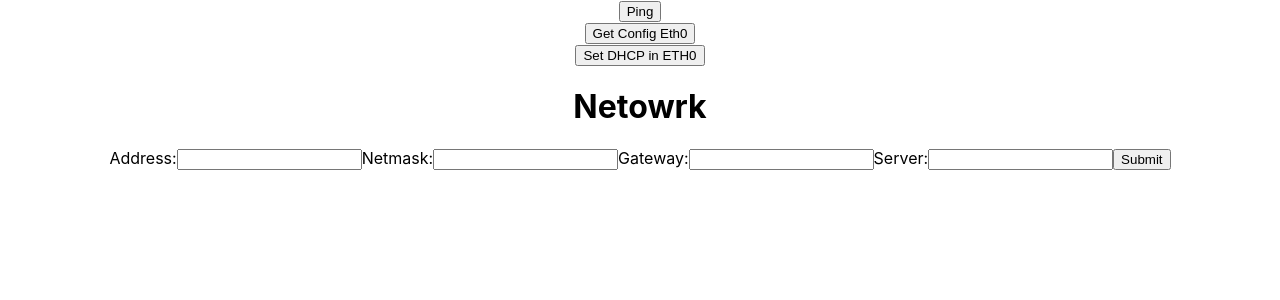
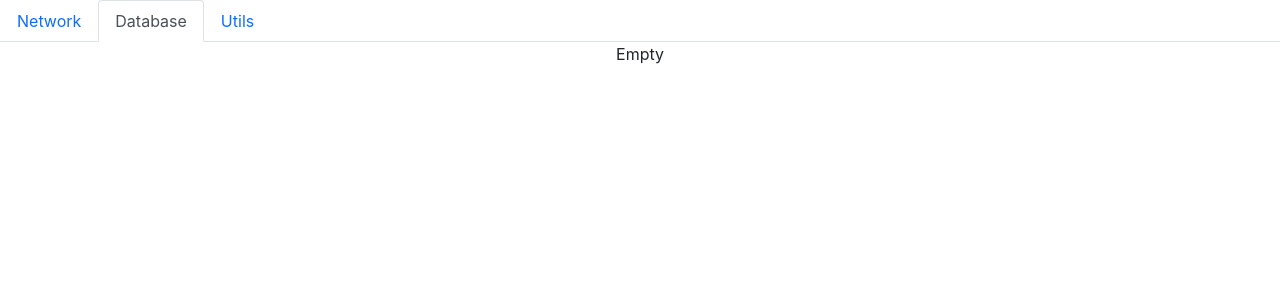
Before and after one commit to hiramzunig4/tryouts, a React (Create React App) app in the folder lv-react-ui/: page / in a window 1280 px wide. Shown: the top 300 px of the page. Built offline with nearby package versions, Linux system fonts and the light colour scheme.

Commit message:
utilizando bootstrap react para ir mejorando las formas

```diff
--- a/lv-react-ui/package.json
+++ b/lv-react-ui/package.json
@@ -6,7 +6,9 @@
     "@testing-library/jest-dom": "^5.15.0",
     "@testing-library/react": "^11.2.7",
     "@testing-library/user-event": "^12.8.3",
+    "bootstrap": "^5.1.3",
     "react": "^17.0.2",
+    "react-bootstrap": "^2.0.2",
     "react-dom": "^17.0.2",
     "react-scripts": "4.0.3",
     "web-vitals": "^1.1.2"
--- a/lv-react-ui/src/App.js
+++ b/lv-react-ui/src/App.js
@@ -1,113 +1,42 @@
-import logo from './logo.svg';
+import React, { useState } from 'react';
+
+import Nav from 'react-bootstrap/Nav';
+import Network from './Network';
+import Empty from './Empty';
 import './App.css';
-import React from "react";
-import api from "./api"
-
-function clickHandler(){
-  console.log("clicked in Ping");
-  api.getPing(function(res){
-    console.log(res)
-  })
-}
-
-function clickHandlerEth0(){
-  console.log("clicked in get config");
-  api.getConfig(function(res){
-    console.log(res)
-  })
-}
-
-function clickHandlerEth0Dhcp(){
-  console.log("clicked in set dhcp");
-  const config = {
-    "method":"dhcp",
-  }
-  api.setConfigDhcp(config, function(res){
-    console.log(res)
-  })
-}
 
 function App() {
-  const [address, setAddress] = React.useState("");
-  const [netmask, setNetmask] = React.useState("");
-  const [gateway, setGateway] = React.useState("");
-  const [servers, setServers] = React.useState("");
 
-  const handleSubmit = (event) => {
-    event.preventDefault();
-    console.log(`
-      address: ${address}
-      netMask: ${netmask}
-      gateway: ${gateway}
-      servers: ${servers}
-    `);
-    const config = {
-      "method":"static",
-      "address": address,
-      "prefix_length":8,
-      "gateway": gateway,
-      "name_servers":[servers]
+  const [tab, setTab] = useState("database");
+
+  function handleSelect(eventKey) {
+    console.log(eventKey)
+    setTab(eventKey)
+  }
+
+  function renderContent(eventKey) {
+    switch(eventKey) {
+      case "network":
+        return  (<Network/>);
+      default:
+        return  (<Empty/>);
     }
-    api.setConfigStatic(config, function(res){
-      console.log(res)
-    });
   }
 
   return (
     <div className="App">
-      <button onClick={clickHandler}> Ping </button>
-      <div className="App2">
-        <button onClick={clickHandlerEth0}> Get Config Eth0 </button>
-      </div>
-      <div className="App3">
-        <button onClick={clickHandlerEth0Dhcp}> Set DHCP in ETH0 </button>
-      </div>
-      <form onSubmit={handleSubmit}>
-        <h1>Netowrk</h1>
-
-        <label>
-          Address:
-          <input
-            name="address"
-            type="address"
-            value={address}
-            onChange={e => setAddress(e.target.value)}
-            required />
-        </label>
-
-        <label>
-          Netmask:
-          <input
-            name="netmask"
-            type="netmask"
-            value={netmask}
-            onChange={e => setNetmask(e.target.value)}
-            required />
-        </label>
-
-        <label>
-          Gateway:
-          <input
-            name="gateway"
-            type="gateway"
-            value={gateway}
-            onChange={e => setGateway(e.target.value)}
-            required />
-        </label>
-
-        <label>
-          Server:
-          <input
-            name="servers"
-            type="servers"
-            value={servers}
-            onChange={e => setServers(e.target.value)}
-            required />
-        </label>
-
-        <button>Submit</button>
-
-    </form>
+      <Nav variant="tabs" activeKey={tab} onSelect={handleSelect}>
+        <Nav.Item>
+          <Nav.Link eventKey="network">Network</Nav.Link>
+        </Nav.Item>
+        <Nav.Item>
+          <Nav.Link eventKey="database">Database</Nav.Link>
+        </Nav.Item>
+        <Nav.Item>
+          <Nav.Link eventKey="utils">Utils</Nav.Link>
+        </Nav.Item>
+      </Nav>
+     {renderContent(tab)}
     </div>
   );
 }
--- /dev/null
+++ b/lv-react-ui/src/Empty.js
@@ -0,0 +1,9 @@
+import './App.css';
+
+function Empty() {
+  return (
+    <div>Empty</div>
+  );
+}
+
+export default Empty;
--- /dev/null
+++ b/lv-react-ui/src/Network.js
@@ -0,0 +1,115 @@
+import './App.css';
+import api from "./api"
+import React from "react";
+
+function clickHandler(){
+    console.log("clicked in Ping");
+    api.getPing(function(res){
+      console.log(res)
+    })
+  }
+
+  function clickHandlerEth0(){
+    console.log("clicked in get config");
+    api.getConfig(function(res){
+      console.log(res)
+    })
+  }
+
+  function clickHandlerEth0Dhcp(){
+    console.log("clicked in set dhcp");
+    const config = {
+      "method":"dhcp",
+    }
+    api.setConfigDhcp(config, function(res){
+      console.log(res)
+    })
+  }
+
+function Network()
+{
+    const [address, setAddress] = React.useState("");
+    const [netmask, setNetmask] = React.useState("");
+    const [gateway, setGateway] = React.useState("");
+    const [servers, setServers] = React.useState("");
+
+    const handleSubmit = (event) => {
+      event.preventDefault();
+      console.log(`
+        address: ${address}
+        netMask: ${netmask}
+        gateway: ${gateway}
+        servers: ${servers}
+      `);
+      const config = {
+        "method":"static",
+        "address": address,
+        "prefix_length":8,
+        "gateway": gateway,
+        "name_servers":[servers]
+      }
+      api.setConfigStatic(config, function(res){
+        console.log(res)
+      });
+    }
+
+    return (
+      <div className="App">
+        <button onClick={clickHandler}> Ping </button>
+        <div className="App2">
+          <button onClick={clickHandlerEth0}> Get Config Eth0 </button>
+        </div>
+        <div className="App3">
+          <button onClick={clickHandlerEth0Dhcp}> Set DHCP in ETH0 </button>
+        </div>
+        <form onSubmit={handleSubmit}>
+          <h1>Netowrk</h1>
+
+          <label>
+            Address:
+            <input
+              name="address"
+              type="address"
+              value={address}
+              onChange={e => setAddress(e.target.value)}
+              required />
+          </label>
+
+          <label>
+            Netmask:
+            <input
+              name="netmask"
+              type="netmask"
+              value={netmask}
+              onChange={e => setNetmask(e.target.value)}
+              required />
+          </label>
+
+          <label>
+            Gateway:
+            <input
+              name="gateway"
+              type="gateway"
+              value={gateway}
+              onChange={e => setGateway(e.target.value)}
+              required />
+          </label>
+
+          <label>
+            Server:
+            <input
+              name="servers"
+              type="servers"
+              value={servers}
+              onChange={e => setServers(e.target.value)}
+              required />
+          </label>
+
+          <button>Submit</button>
+
+      </form>
+      </div>
+    );
+}
+
+export default Network;
--- a/lv-react-ui/src/index.js
+++ b/lv-react-ui/src/index.js
@@ -1,5 +1,6 @@
 import React from 'react';
 import ReactDOM from 'react-dom';
+import 'bootstrap/dist/css/bootstrap.min.css';
 import './index.css';
 import App from './App';
 import reportWebVitals from './reportWebVitals';
```
Also changed, not shown: 1 other file (tests, documents, lock files or other folders).
